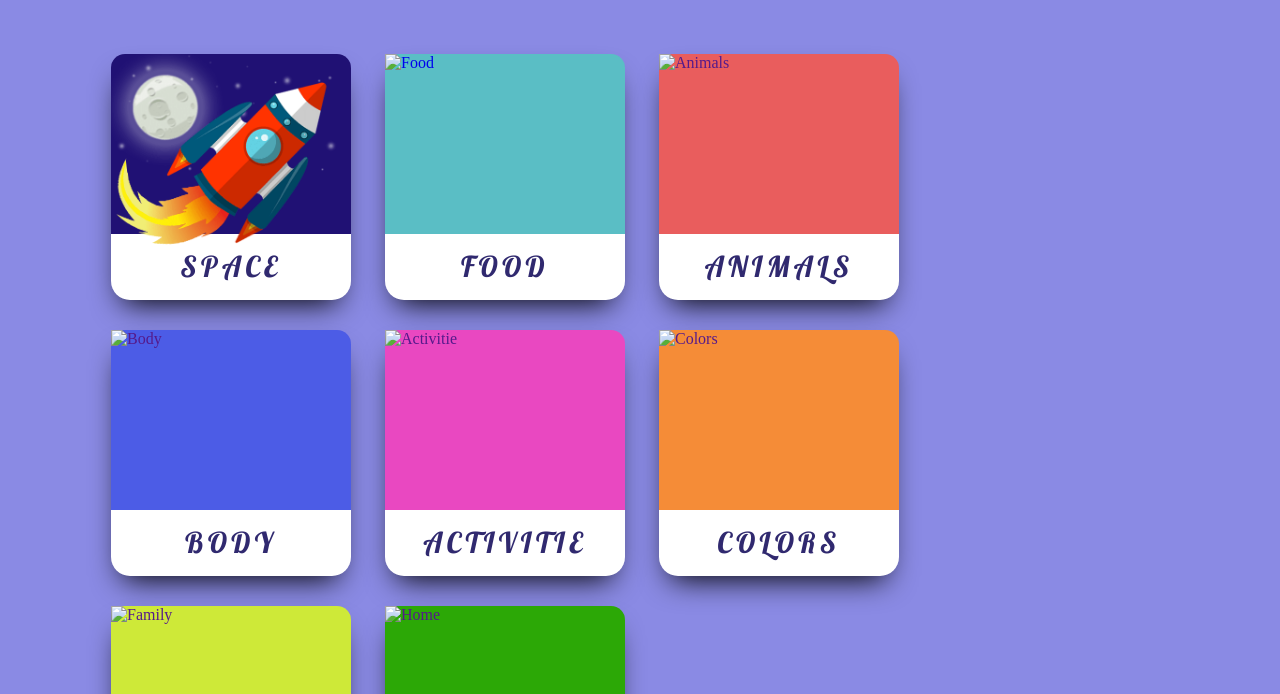
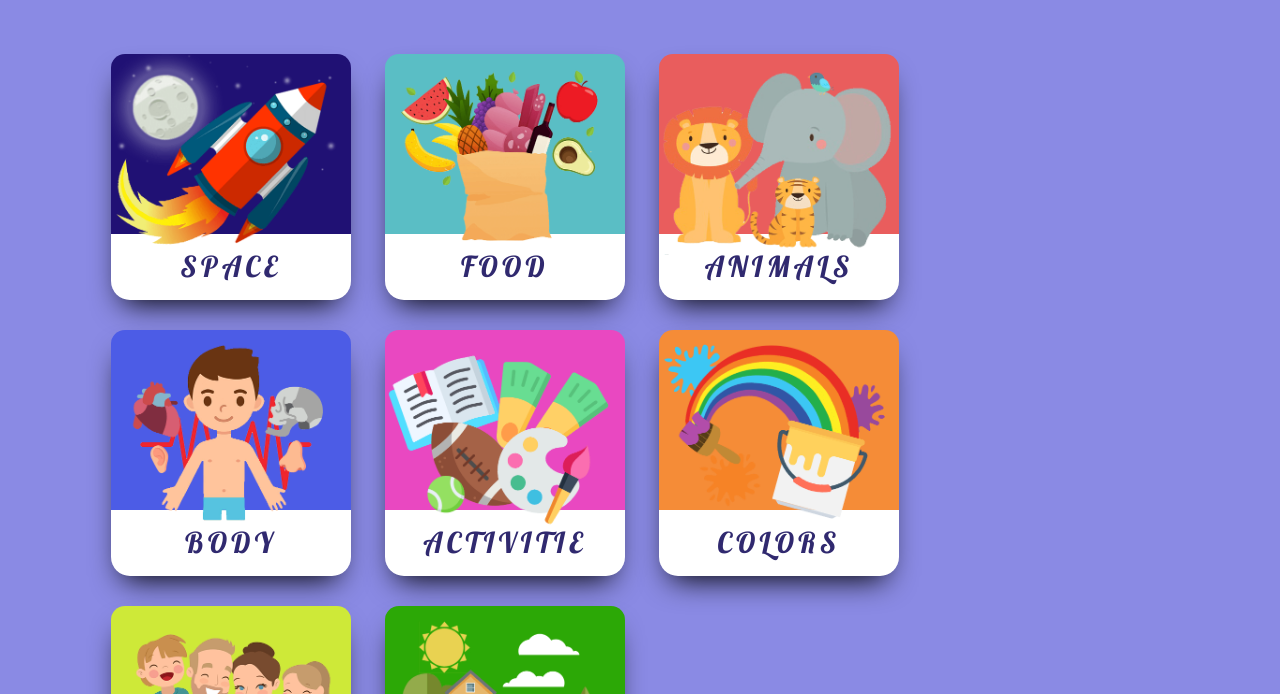
Before and after one commit to Viziter25/english-for-kinds, a plain HTML site: page index.html in a window 1280 px wide. Shown: the part 106-800 px from the top of the page. Drawn offline with Linux system fonts and the light colour scheme; the site is published under a folder, as on GitHub Pages, so addresses that start at the root find nothing.

Commit message:
fix scr img

```diff
--- a/index.html
+++ b/index.html
@@ -73,7 +73,7 @@
                     <div class="container-cards"  data-id='food'>
                         <a class="card-link" href="#">
                             <div class="card-image card-image-food">
-                                <img src="/img/main page/food.png" alt="Food">
+                                <img src="./img/main page/food.png" alt="Food">
                             </div>
                             <div class="card-title">Food</div>
                         </a>
@@ -82,7 +82,7 @@
                     <div class="container-cards"  data-id='animals'>
                         <a class="card-link" href="">
                             <div class="card-image card-image-animals">
-                                <img src="/img/main page/animals.png" alt="Animals">
+                                <img src="./img/main page/animals.png" alt="Animals">
                             </div>
                             <div class="card-title">Animals</div>
                         </a>
@@ -91,7 +91,7 @@
                     <div class="container-cards"  data-id='body'>
                         <a href="">
                             <div class="card-image card-image-body">
-                                <img src="/img/main page/body.png" alt="Body">
+                                <img src="./img/main page/body.png" alt="Body">
                             </div>
                             <div class="card-title">Body</div>
                         </a>
@@ -100,7 +100,7 @@
                     <div class="container-cards"  data-id='activities'>
                         <a href="">
                             <div class="card-image card-image-activitie">
-                                <img src="/img/main page/activities.png" alt="Activitie">
+                                <img src="./img/main page/activities.png" alt="Activitie">
                             </div>
                             <div class="card-title">Activitie</div>
                         </a>
@@ -109,7 +109,7 @@
                     <div class="container-cards"  data-id='colors'>
                         <a href="">
                             <div class="card-image card-image-colors">
-                                <img src="/img/main page/colors.png" alt="Colors">
+                                <img src="./img/main page/colors.png" alt="Colors">
                             </div>
                             <div class="card-title">Colors</div>
                         </a>
@@ -118,7 +118,7 @@
                     <div class="container-cards"  data-id='family'>
                         <a href="">
                             <div class="card-image card-image-family">
-                                <img src="/img/main page/family.png" alt="Family">
+                                <img src="./img/main page/family.png" alt="Family">
                             </div>
                             <div class="card-title">Family</div>
                         </a>
@@ -127,7 +127,7 @@
                     <div class="container-cards"  data-id='home'>
                         <a href="">
                             <div class="card-image card-image-home">
-                                <img src="/img/main page/home.png" alt="Home">
+                                <img src="./img/main page/home.png" alt="Home">
                             </div>
                             <div class="card-title">Home</div>
                         </a>
```
